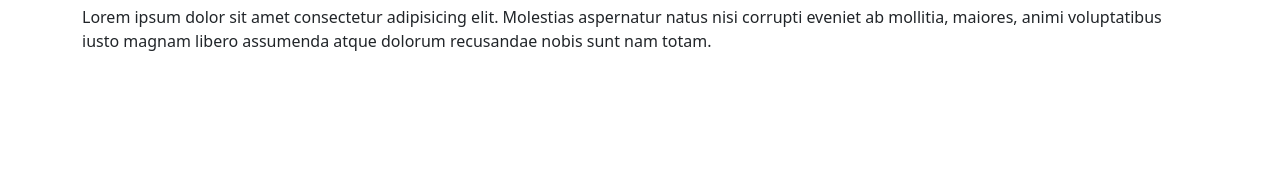
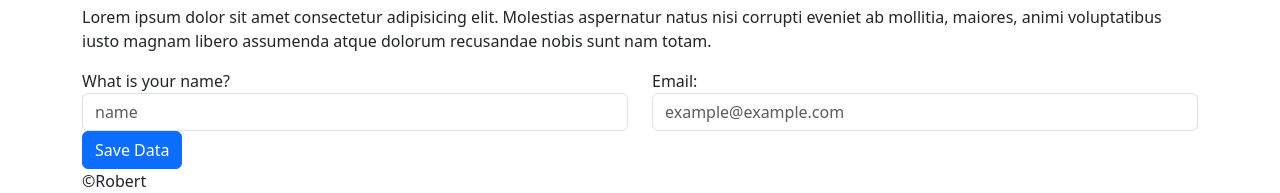
Before and after one commit to rmccrear/my-health-recipies, a plain HTML site: page index.html in a window 1280 px wide. Shown: the part 777-970 px from the top of the page. Before the commit the page ends 846 px from the top, so only its background shows below. Drawn offline with nearby package versions, Linux system fonts and the light colour scheme.

Commit message:
add form

```diff
--- a/index.html
+++ b/index.html
@@ -30,6 +30,30 @@
       mollitia, maiores, animi voluptatibus iusto magnam libero assumenda atque dolorum recusandae nobis sunt nam totam.
     </p>
   </main>
+  <section class="container">
+    <form>
+      <div class="row">
+        <div class="col">
+          <label for="fullname-input">What is your name?</label>
+          <input class="form-control" type="text" name="fullname-input" id="fullname-input" placeholder="name">
+        </div>
+        <div class="col">
+          <label for="email-input">Email:</label>
+          <input class="form-control" type="text" name="email-input" id="email-input" placeholder="example@example.com">
+        </div>
+      </div>
+      <div class="row">
+        <div class="col">
+          <button id="save-button" type="button" class="btn btn-primary">
+            Save Data
+          </button>
+        </div>
+      </div>
+    </form>
+    <footer>
+      &copy;Robert
+    </footer>
+  </section>
 </body>
 
 </html>
```
